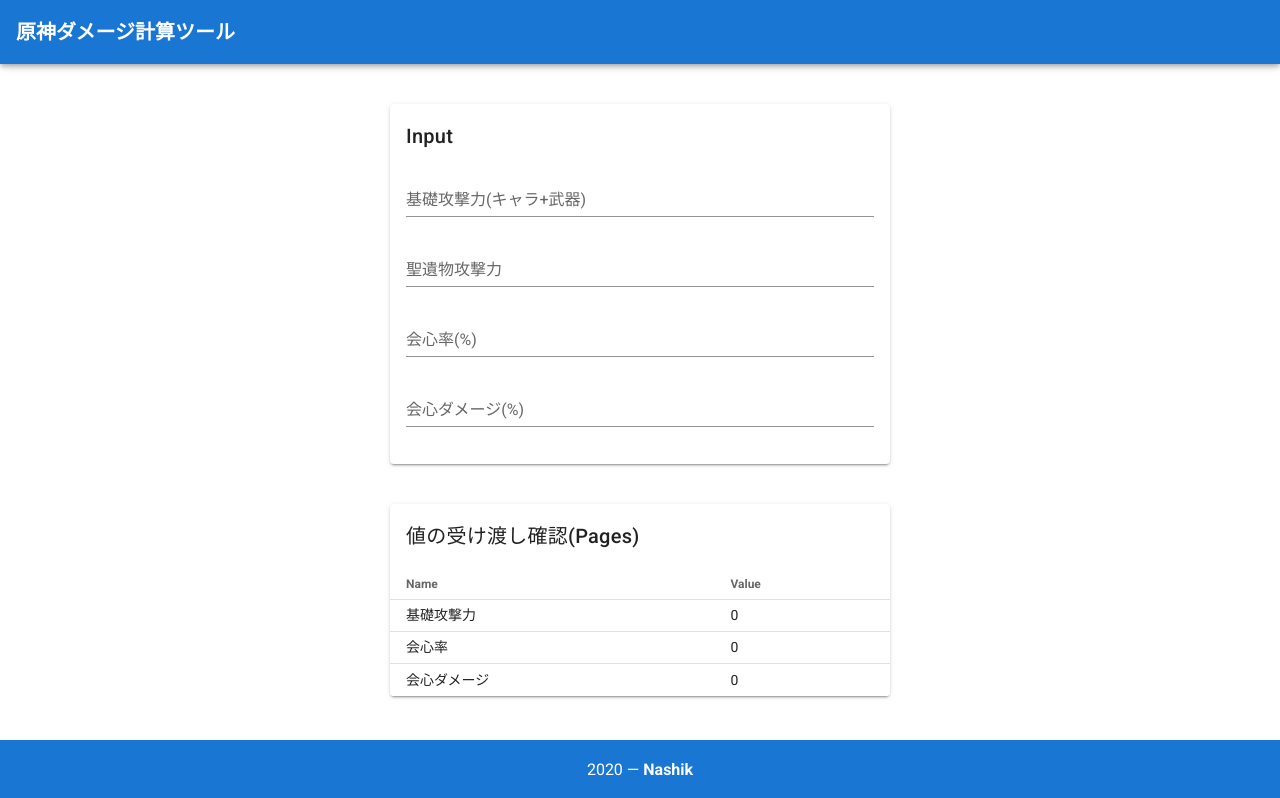
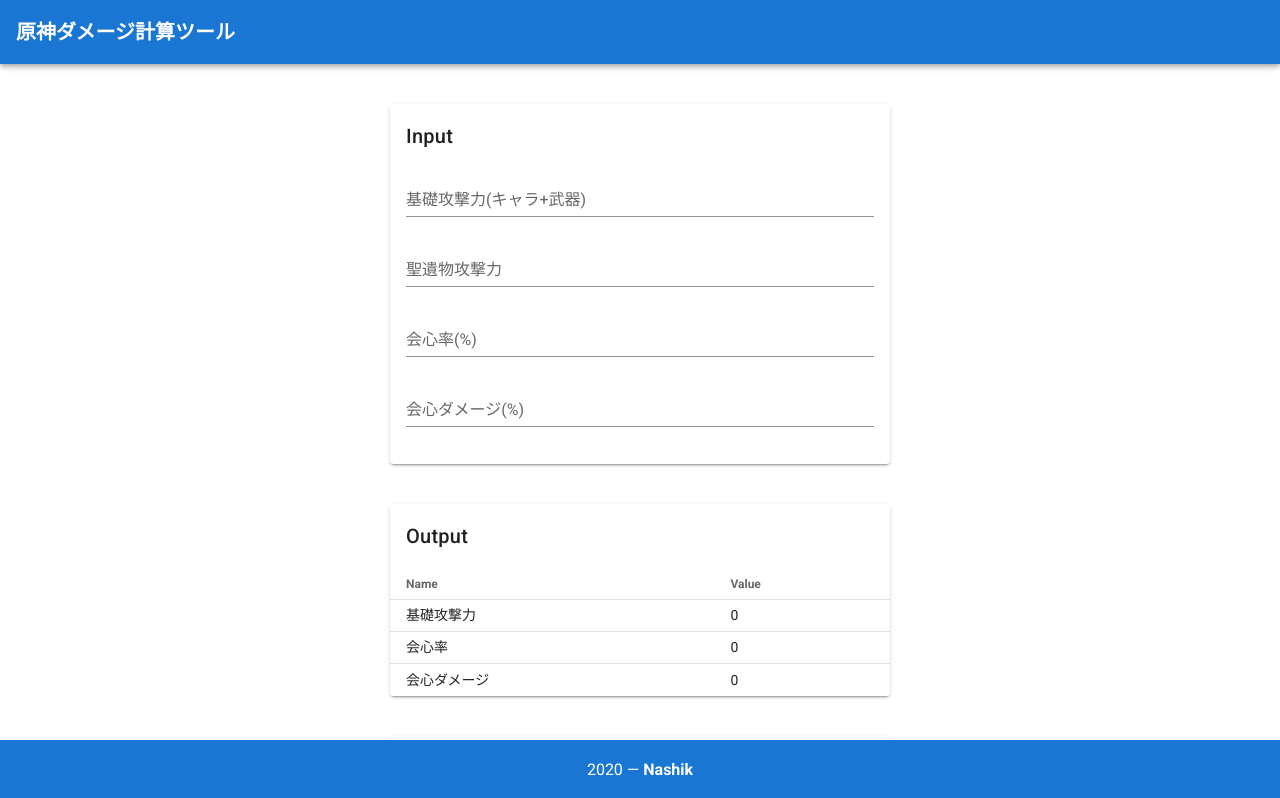
Before and after one commit to nashik/GenshinCalculator, a Vue app: page / in a window 1280 px wide. Shown: the top 798 px of the page. Built offline with nearby package versions, Linux system fonts and the light colour scheme.

Commit message:
Add Output

```diff
--- /dev/null
+++ b/src/components/organisms/Output.vue
@@ -0,0 +1,46 @@
+<template>
+  <v-card width="500px" class="mx-auto my-10">
+    <v-card-title>Output</v-card-title>
+    <v-simple-table dense>
+      <template v-slot:default>
+        <thead>
+          <tr>
+            <th class="text-left">Name</th>
+            <th class="text-left">Value</th>
+          </tr>
+        </thead>
+        <tbody>
+          <tr>
+            <td>基礎攻撃力</td>
+            <td>{{ total_attack }}</td>
+          </tr>
+          <tr>
+            <td>会心率</td>
+            <td>{{ critical_rate }}</td>
+          </tr>
+          <tr>
+            <td>会心ダメージ</td>
+            <td>{{ critical_damage }}</td>
+          </tr>
+        </tbody>
+      </template>
+    </v-simple-table>
+  </v-card>
+</template>
+
+<script>
+export default {
+  name: "Output",
+  props: {
+    total_attack: {
+      type: Number
+    },
+    critical_rate: {
+      type: Number
+    },
+    critical_damage: {
+      type: Number
+    }
+  }
+};
+</script>
--- a/src/components/pages/GenshinCalc.vue
+++ b/src/components/pages/GenshinCalc.vue
@@ -8,6 +8,11 @@
         @change:total_attack="total_attack=$event"
         @change:critical_rate="critical_rate=$event"
         @change:critical_damage="critical_damage=$event"
+      />
+      <Output
+        :total_attack="total_attack"
+        :critical_rate="critical_rate"
+        :critical_damage="critical_damage"
       />
       <v-card width="500px" class="mx-auto my-10">
         <v-card-title>値の受け渡し確認(Pages)</v-card-title>
@@ -47,6 +52,7 @@
 import Header from "../organisms/Header";
 import Footer from "../organisms/Footer";
 import Input from "../organisms/Input";
+import Output from "../organisms/Output";
 
 export default {
   name: "GenshinCalc",
@@ -54,7 +60,8 @@ export default {
   components: {
     Header,
     Footer,
-    Input
+    Input,
+    Output
   },
   data() {
     return {
```
